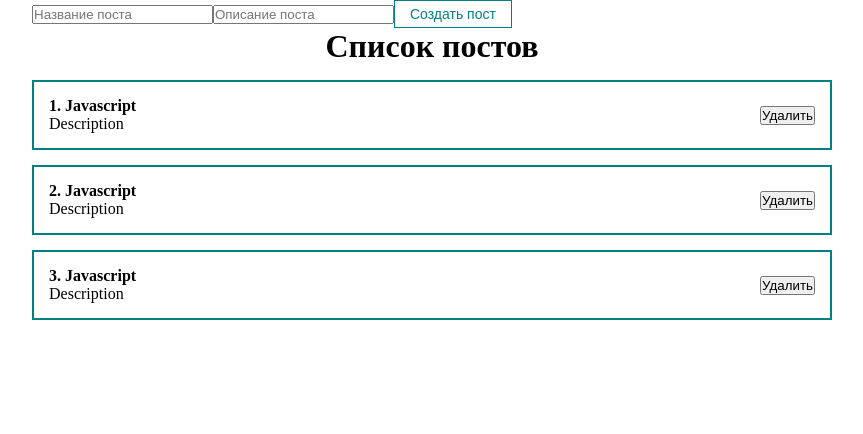
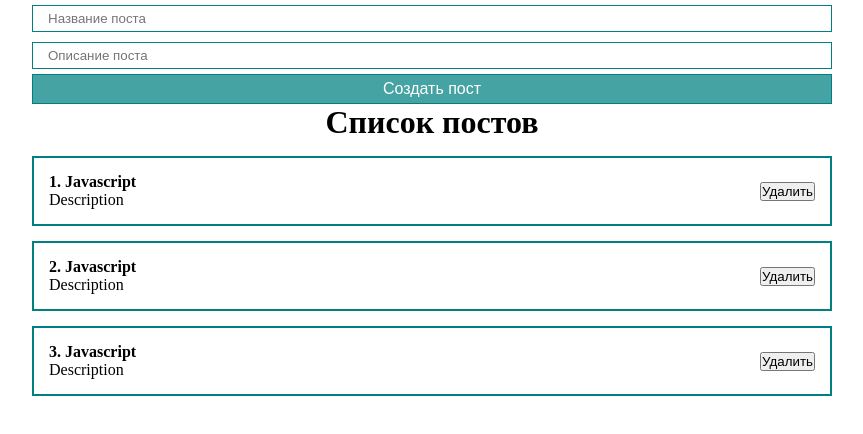
Before and after one commit to GabrielHangor/react-posts, a React (Create React App) app: page / in a window 1280 px wide. Shown: the top 434 px of the page, without its empty margins (208-1071 px from the left). Built offline with nearby package versions, Linux system fonts and the light colour scheme.

Commit message:
Input component, controlled input, addNewPost

```diff
--- a/src/App.js
+++ b/src/App.js
@@ -1,6 +1,7 @@
 import React, { useState } from 'react';
 import PostList from './components/PostList';
 import MyButton from './components/UI/button/MyButton';
+import MyInput from './components/UI/input/MyInput';
 import './styles/App.css';
 
 function App() {
@@ -9,12 +10,40 @@ function App() {
     { id: 2, title: 'Javascript', body: 'Description' },
     { id: 3, title: 'Javascript', body: 'Description' },
   ]);
+
+  const [title, setTitle] = useState('');
+  const [body, setBody] = useState('');
+
+  const addNewPost = (e) => {
+    e.preventDefault();
+
+    const newPost = {
+      id: Date.now(),
+      title,
+      body,
+    };
+
+    setPosts([...posts, newPost]);
+    setTitle('');
+    setBody('');
+  };
+
   return (
     <div className="App">
       <form>
-        <input type="text" placeholder="Название поста" />
-        <input type="text" placeholder="Описание поста" />
-        <MyButton>Создать пост</MyButton>
+        <MyInput
+          onChange={(e) => setTitle(e.target.value)}
+          value={title}
+          type="text"
+          placeholder="Название поста"
+        />
+        <MyInput
+          onChange={(e) => setBody(e.target.value)}
+          value={body}
+          type="text"
+          placeholder="Описание поста"
+        />
+        <MyButton onClick={addNewPost}>Создать пост</MyButton>
       </form>
       <PostList posts={posts} title={'Список постов'} />
     </div>
--- a/src/components/PostItem.jsx
+++ b/src/components/PostItem.jsx
@@ -1,12 +1,11 @@
 import React from 'react';
 
-function PostItem({ post }) {
+function PostItem({ post, index }) {
   return (
-    <div>
     <div className="post">
       <div className="post__content">
         <strong>
-            {post.id}. {post.title}
+          {index}. {post.title}
         </strong>
         <div>{post.body}</div>
       </div>
@@ -14,7 +13,6 @@ function PostItem({ post }) {
         <button>Удалить</button>
       </div>
     </div>
-    </div>
   );
 }
 
--- a/src/components/PostList.jsx
+++ b/src/components/PostList.jsx
@@ -5,8 +5,8 @@ function PostList({ posts, title }) {
   return (
     <div>
       <h1 style={{ textAlign: 'center' }}>{title}</h1>
-      {posts.map((post) => (
-        <PostItem post={post} key={post.id} />
+      {posts.map((post, index) => (
+        <PostItem post={post} key={post.id} index={index + 1} />
       ))}
     </div>
   );
--- a/src/components/UI/button/MyButton.jsx
+++ b/src/components/UI/button/MyButton.jsx
@@ -3,7 +3,7 @@ import classes from './MyButton.module.css';
 
 function MyButton({ children, ...props }) {
   return (
-    <button disabled={true} className={classes.myBtn}>
+    <button {...props} className={classes.myBtn}>
       {children}
     </button>
   );
--- a/src/components/UI/button/MyButton.module.css
+++ b/src/components/UI/button/MyButton.module.css
@@ -1,8 +1,9 @@
 .myBtn {
   padding: 5px 15px;
-  color: teal;
-  font-size: 14px;
-  background: transparent;
+  background-color: rgba(0, 128, 128, 0.726);
+  color: white;
+  font-size: 16px;
   border: 1px solid teal;
   cursor: pointer;
+  width: 100%;
 }
--- /dev/null
+++ b/src/components/UI/input/MyInput.jsx
@@ -0,0 +1,8 @@
+import React from 'react';
+import classes from './MyInput.module.css';
+
+function MyInput(props) {
+  return <input className={classes.myInput} {...props} />;
+}
+
+export default MyInput;
--- /dev/null
+++ b/src/components/UI/input/MyInput.module.css
@@ -0,0 +1,6 @@
+.myInput {
+  width: 100%;
+  padding: 5px 15px;
+  margin: 5px 0;
+  border: 1px solid teal;
+}
```
Lines whose indentation alone changed are shown as unchanged.
